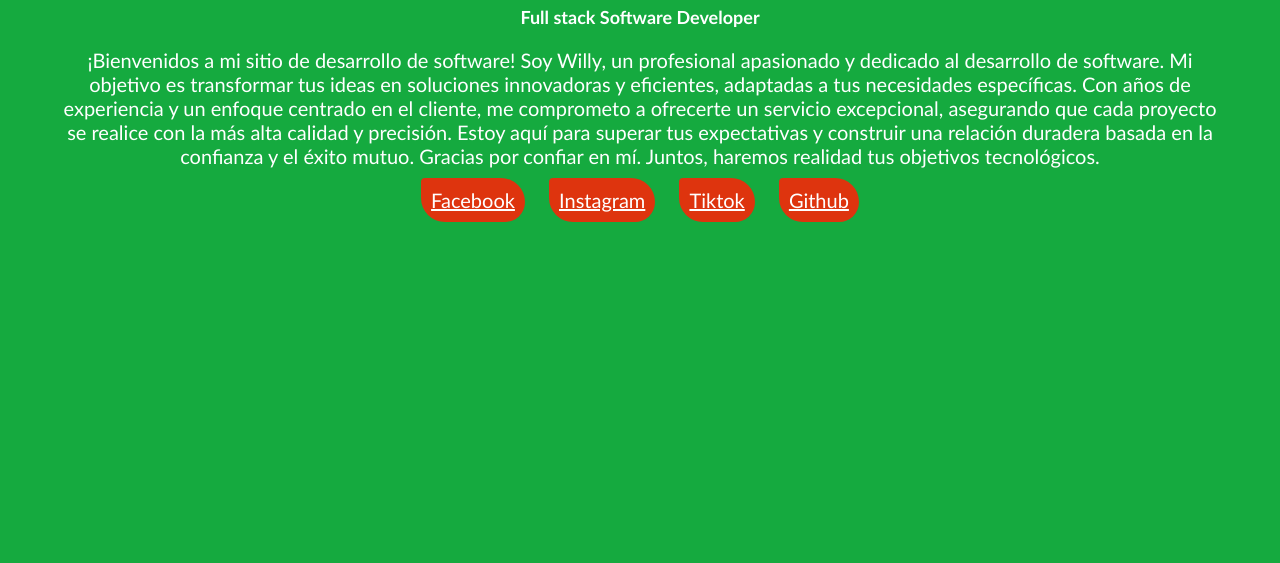
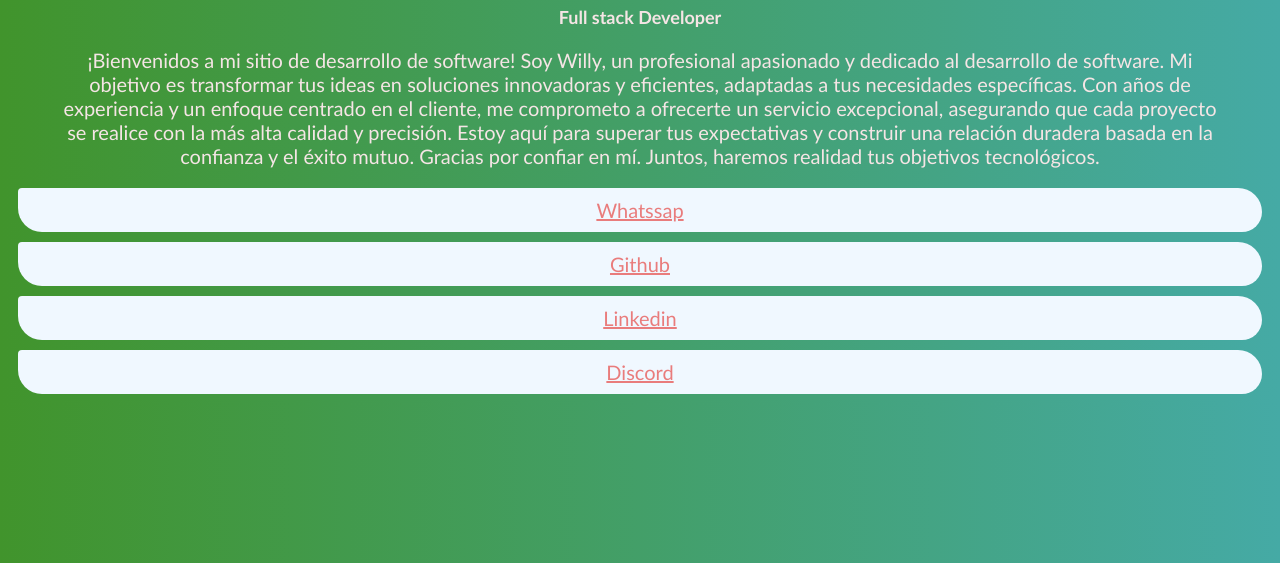
Before and after one commit to Cauriwi/Treelink, a plain HTML site: page index.html in a window 1280 px wide. Shown: the part 237-800 px from the top of the page. Drawn offline with Linux system fonts and the light colour scheme; files whose address does not match are found by name.

Commit message:
actualización de color de fondos

```diff
--- a/index.html
+++ b/index.html
@@ -9,7 +9,7 @@
 <body>
     <img src="./elementos/willy.jpeg" alt="foto de willy" width="150px" />
     <h1>Willy Uribe</h1>
-    <h2>Full stack Software Developer</h2>
+    <h2>Full stack Developer</h2>
     <p>¡Bienvenidos a mi sitio de desarrollo de software!
 
     Soy Willy, un profesional apasionado y dedicado al desarrollo de software. Mi objetivo es transformar tus ideas en soluciones innovadoras y eficientes, adaptadas a tus necesidades específicas.
@@ -17,10 +17,11 @@
     Con años de experiencia y un enfoque centrado en el cliente, me comprometo a ofrecerte un servicio excepcional, asegurando que cada proyecto se realice con la más alta calidad y precisión. Estoy aquí para superar tus expectativas y construir una relación duradera basada en la confianza y el éxito mutuo.
 
     Gracias por confiar en mí. Juntos, haremos realidad tus objetivos tecnológicos.</p>
-    <a href="">Facebook</a>
-    <a href="">Instagram</a>
-    <a href="">Tiktok</a>
+
+    <a href="">Whatssap</a>
     <a href="">Github</a>
+    <a href="">Linkedin</a>
+    <a href="">Discord</a>
 
 </body>
 </html>
--- a/style.css
+++ b/style.css
@@ -5,21 +5,20 @@ img {
     font-size: 18px;
   }
   body {
-    background-color: rgb(21, 170, 63);
+    background: linear-gradient(to right, rgb(65, 148, 44), rgb(69, 170, 165));
     font-family: 'Trebuchet MS', 'Lucida Sans Unicode', 'Lucida Grande', 'Lucida Sans', Arial, sans-serif;
-    color: white;
+    color: rgb(245, 229, 229);
     text-align: center;
   }
   a {
-    background-color:rgb(222, 52, 14);
+    background-color: aliceblue;
     font-size: 20px;
     border-radius: 10px 60px 50px 60px;
     padding: 10px;
-    display: flexbox;
+    display: block;
     text-align: center;
     margin: 10px;
-    color: white;
-    width: 90px;
+    color: rgb(233, 124, 124);
 
   }
   p{
@@ -29,3 +28,7 @@ img {
     margin-right: 50px;
     font-size: 20px;
   }
+  a:hover{
+    color: rgb(35, 178, 22);
+    background-color: rgb(228, 120, 120);
+  }
```
